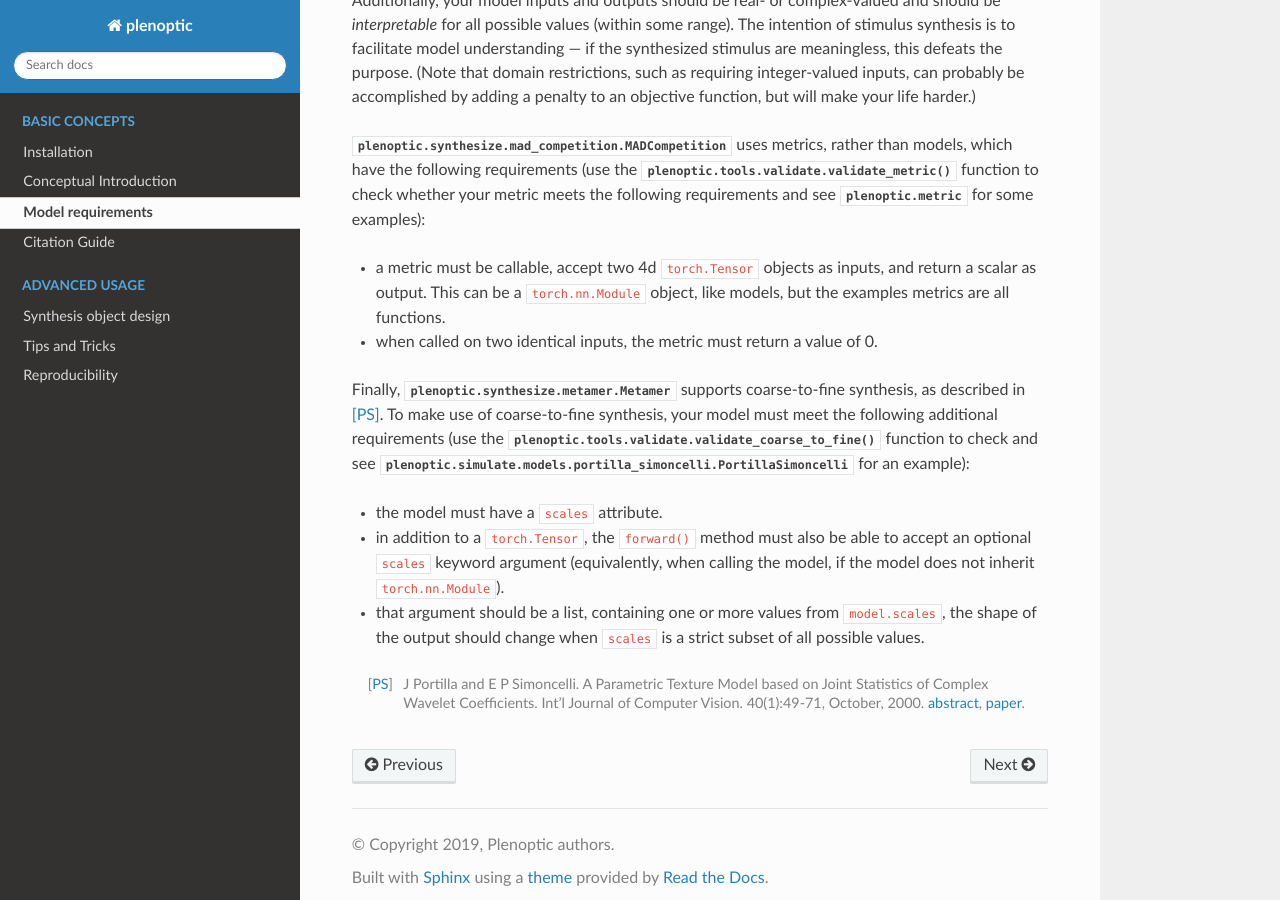
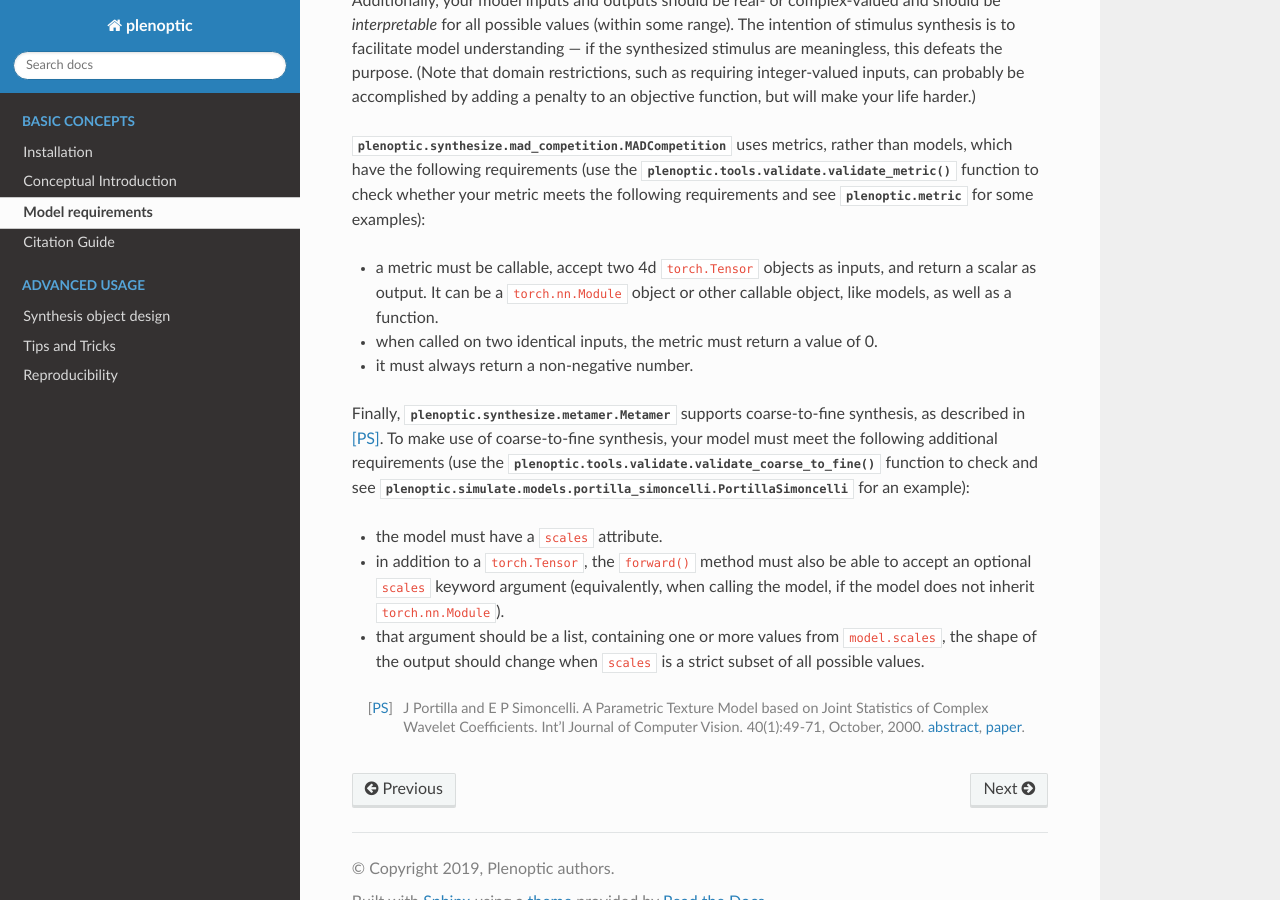
Before and after one commit to plenoptic-org/plenoptic, a Sphinx documentation site: the page built from docs/models.rst, in a window 1280 px wide and 900 px high, scrolled down 736 px. Built offline with Sphinx 7.4.7 and the Read the Docs theme 2.0.0, drawn with Linux system fonts in a browser that asks for light colours; pages that are not in the unit, such as notebooks, are missing from menus; the version number could not be read and is left out.

Commit message:
metrics must return non-negative numbers
adds to description and validation

```diff
--- a/docs/models.rst
+++ b/docs/models.rst
@@ -46,9 +46,10 @@ metric meets the following requirements and see :class:`plenoptic.metric` for
 some examples):
 
 * a metric must be callable, accept two 4d ``torch.Tensor`` objects as inputs,
-  and return a scalar as output. This can be a ``torch.nn.Module`` object, like
-  models, but the examples metrics are all functions.
+  and return a scalar as output. It can be a ``torch.nn.Module`` object or other
+  callable object, like models, as well as a function.
 * when called on two identical inputs, the metric must return a value of 0.
+* it must always return a non-negative number.
 
 Finally, :class:`plenoptic.synthesize.metamer.Metamer` supports coarse-to-fine
 synthesis, as described in [PS]_. To make use of coarse-to-fine synthesis, your
```
Also changed, not shown: 1 other file.
